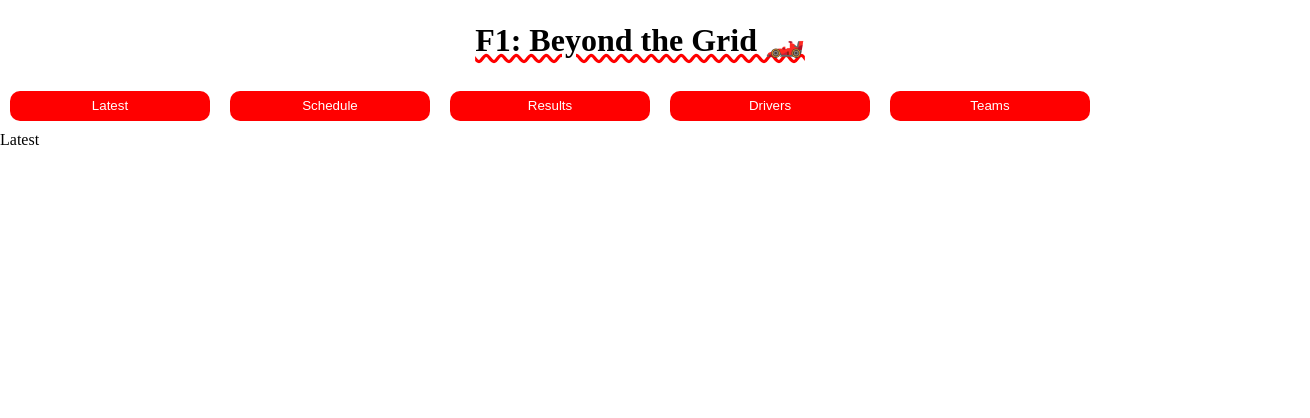
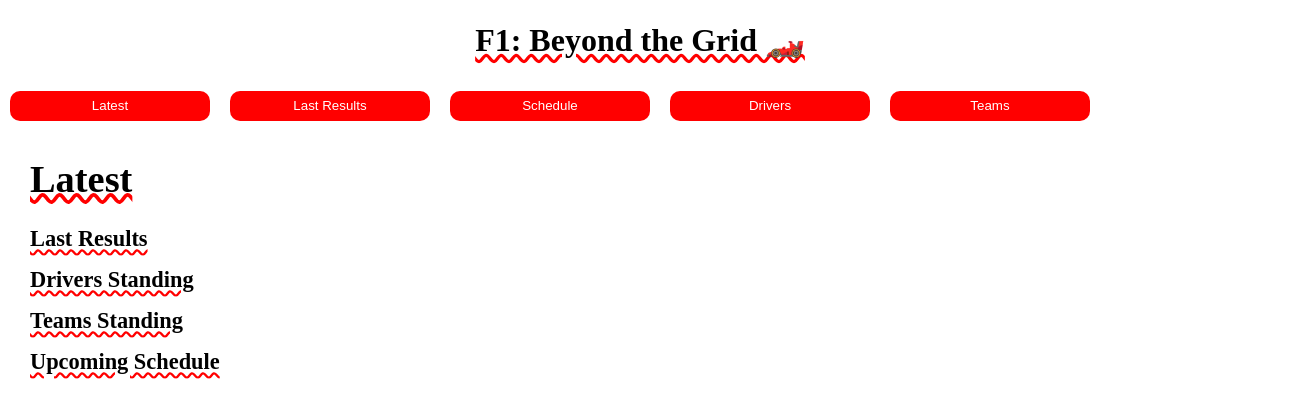
Before and after one commit to zeinaaabbb/formula1-api-proj, a React (Create React App) app: page / in a window 1280 px wide. Shown: the top 418 px of the page, 1310 px wide, since content can reach past the window. Built offline with nearby package versions, Linux system fonts and the light colour scheme; the HTML template or start-up script is replaced by a standard one.

Commit message:
some styling of text and display

```diff
--- a/src/Pages/Latest.jsx
+++ b/src/Pages/Latest.jsx
@@ -1,7 +1,31 @@
+import styles from "./Latest.module.css"
+
 function Latest () {
 
   return (
-    <div>Latest</div>
+    <div className={styles.latestcontainer}>
+      <div className={styles.maintitle}>
+        <h1>Latest</h1>
+      </div>
+
+      <div className={styles.lateststitle}>
+        <h1>Last Results</h1>
+      </div>
+
+      <div className={styles.lateststitle}>
+        <h1>Drivers Standing</h1>
+      </div>
+
+      <div className={styles.lateststitle}>
+        <h1>Teams Standing</h1>
+      </div>
+
+      <div className={styles.lateststitle}>
+        <h1>Upcoming Schedule</h1>
+      </div>
+
+    </div>
+
     )
 };
 
--- /dev/null
+++ b/src/Pages/Latest.module.css
@@ -0,0 +1,19 @@
+.maintitle{
+  font-size: 1.2em;
+  text-decoration-line: underline;
+  text-decoration-style: wavy;
+  text-decoration-color: red;
+}
+
+.lateststitle{
+  font-size: 0.7em;
+  text-decoration-line: underline;
+  text-decoration-style: wavy;
+  text-decoration-color: red;
+}
+
+.latestcontainer{
+  margin-left: 30px;
+  width: 100%;
+  margin-bottom: 30px;
+}
--- a/src/components/Navbar.jsx
+++ b/src/components/Navbar.jsx
@@ -7,8 +7,8 @@ function Navbar () {
     <div className="navbar">
       <h1 className={styles.f1title}>F1: Beyond the Grid 🏎️  </h1>
       <button className={styles.btnnavbar}><Link to="/" className={styles.navlink}>Latest</Link></button>
+      <button className={styles.btnnavbar}><Link to="/results" className={styles.navlink}>Last Results</Link></button>
       <button className={styles.btnnavbar}><Link to="/schedule" className={styles.navlink}>Schedule</Link></button>
-      <button className={styles.btnnavbar}><Link to="/results" className={styles.navlink}>Results</Link></button>
       <button className={styles.btnnavbar}><Link to="/drivers" className={styles.navlink}>Drivers</Link></button>
       <button className={styles.btnnavbar}><Link to="/teams" className={styles.navlink}>Teams</Link></button>
     </div>
```
